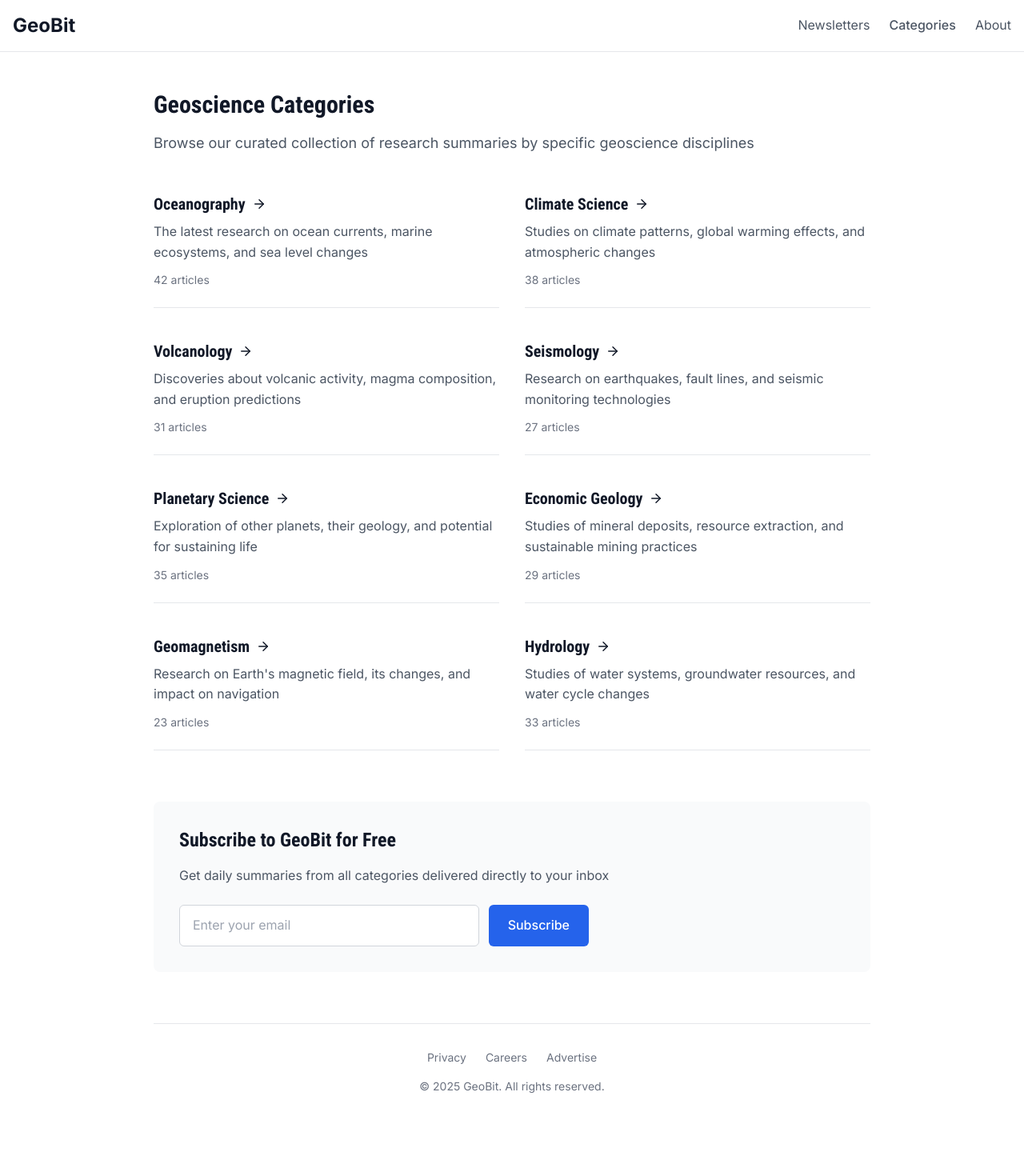
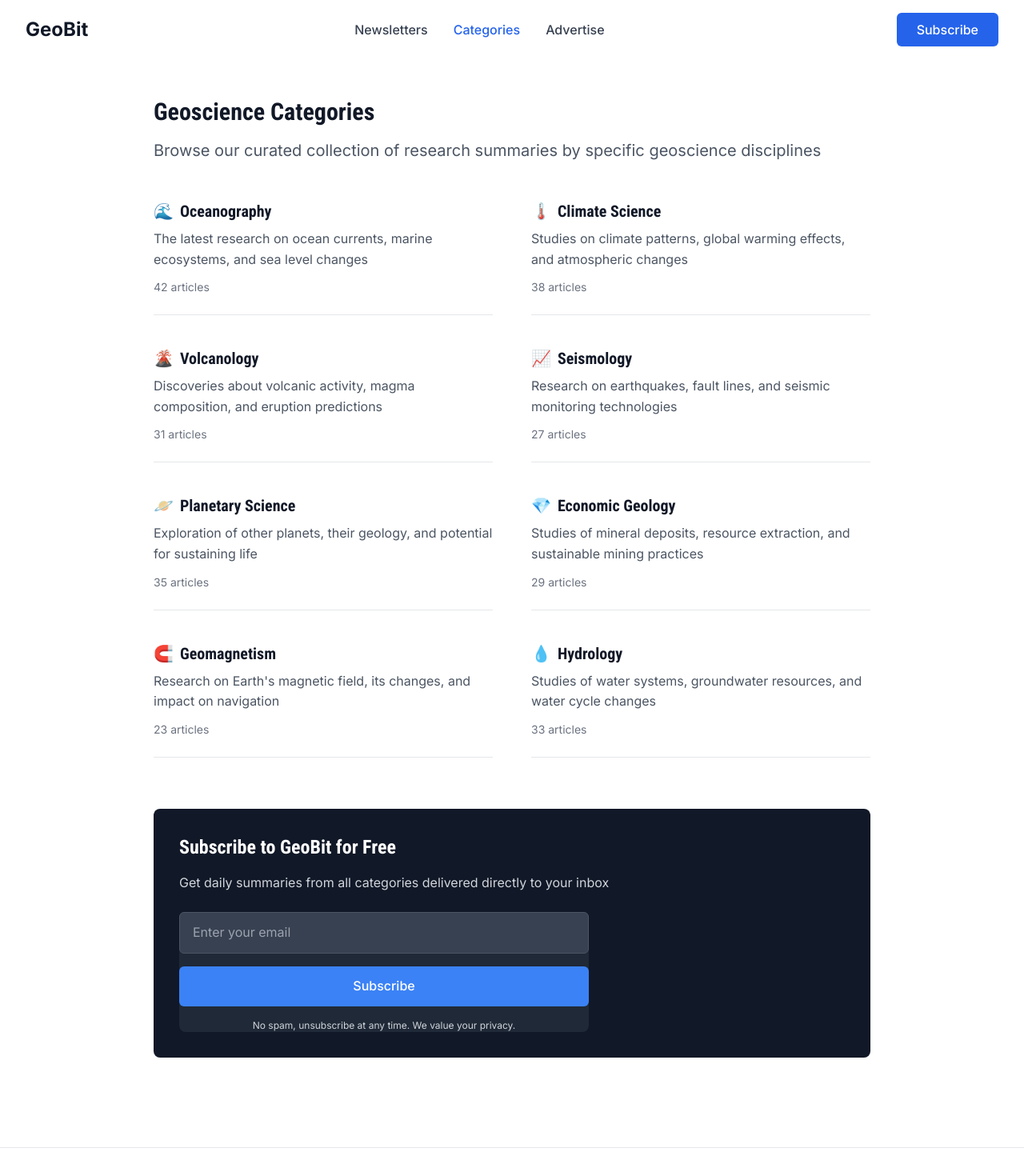
Before and after one commit to szilarddenes/geobit, a Next.js app: page /categories in a window 1280 px wide. Shown: the top 1470 px of the page at 80% size. Before the commit the page ends 1448 px from the top, so only its background shows below. Built offline with nearby package versions, Linux system fonts and the light colour scheme.

Commit message:
Update categories page to match TLDR.tech style

```diff
--- a/src/pages/categories/index.js
+++ b/src/pages/categories/index.js
@@ -1,99 +1,91 @@
-import Head from 'next/head';
 import Link from 'next/link';
-import { FiArrowRight } from 'react-icons/fi';
+import Layout from '@/components/layout/Layout';
+import SubscriptionForm from '@/components/newsletter/SubscriptionForm';
 
 export default function Categories() {
-    // Sample geoscience categories
+  // Sample geoscience categories with emojis
   const categories = [
     {
       id: 'oceanography',
       name: 'Oceanography',
+      emoji: '🌊',
       description: 'The latest research on ocean currents, marine ecosystems, and sea level changes',
       count: 42
     },
     {
       id: 'climate-science',
       name: 'Climate Science',
+      emoji: '🌡️',
       description: 'Studies on climate patterns, global warming effects, and atmospheric changes',
       count: 38
     },
     {
       id: 'volcanology',
       name: 'Volcanology',
+      emoji: '🌋',
       description: 'Discoveries about volcanic activity, magma composition, and eruption predictions',
       count: 31
     },
     {
       id: 'seismology',
       name: 'Seismology',
+      emoji: '📈',
       description: 'Research on earthquakes, fault lines, and seismic monitoring technologies',
       count: 27
     },
     {
       id: 'planetary-science',
       name: 'Planetary Science',
+      emoji: '🪐',
       description: 'Exploration of other planets, their geology, and potential for sustaining life',
       count: 35
     },
     {
       id: 'economic-geology',
       name: 'Economic Geology',
+      emoji: '💎',
       description: 'Studies of mineral deposits, resource extraction, and sustainable mining practices',
       count: 29
     },
     {
       id: 'geomagnetism',
       name: 'Geomagnetism',
+      emoji: '🧲',
       description: 'Research on Earth\'s magnetic field, its changes, and impact on navigation',
       count: 23
     },
     {
       id: 'hydrology',
       name: 'Hydrology',
+      emoji: '💧',
       description: 'Studies of water systems, groundwater resources, and water cycle changes',
       count: 33
     }
   ];
 
   return (
-        <>
-            <Head>
-                <title>Categories - GeoBit</title>
-                <meta name="description" content="Browse geoscience news by category" />
-                <meta name="viewport" content="width=device-width, initial-scale=1" />
-                <link rel="icon" href="/favicon.ico" />
-            </Head>
-
-            <main className="min-h-screen bg-white">
-                <nav className="border-b border-gray-200">
-                    <div className="container mx-auto px-4 py-4 flex justify-between items-center">
-                        <Link href="/" className="font-bold text-2xl text-gray-900">GeoBit</Link>
-                        <div className="flex space-x-6">
-                            <Link href="/newsletters" className="text-gray-600 hover:text-gray-900">Newsletters</Link>
-                            <Link href="/categories" className="text-gray-600 hover:text-gray-900 font-medium">Categories</Link>
-                            <Link href="/about" className="text-gray-600 hover:text-gray-900">About</Link>
-                        </div>
-                    </div>
-                </nav>
-
+    <Layout
+      title="Geoscience Categories - GeoBit"
+      description="Browse our curated collection of research summaries by specific geoscience disciplines"
+    >
       <div className="container mx-auto px-4 py-12">
         <header className="max-w-4xl mx-auto mb-12">
           <h1 className="text-3xl font-bold text-gray-900 mb-4">
             Geoscience Categories
           </h1>
-                        <p className="text-lg text-gray-600">
+          <p className="text-xl text-gray-600">
             Browse our curated collection of research summaries by specific geoscience disciplines
           </p>
         </header>
 
         <section className="max-w-4xl mx-auto mb-16">
-                        <div className="grid md:grid-cols-2 gap-x-8 gap-y-10">
+          <div className="grid md:grid-cols-2 gap-x-12 gap-y-10">
             {categories.map((category) => (
               <div key={category.id} className="border-b border-gray-200 pb-6">
-                                    <Link href={`/categories/${category.id}`}>
-                                        <h2 className="text-xl font-bold text-gray-900 mb-2 hover:text-blue-600 flex items-center">
+                <Link href={`/categories/${category.id}`} className="group">
+                  <h2 className="text-xl font-bold text-gray-900 mb-2 group-hover:text-blue-600 flex items-center">
+                    <span className="mr-2">{category.emoji}</span>
                     {category.name}
-                                            <FiArrowRight className="ml-2" size={18} />
                   </h2>
                 </Link>
                 <p className="text-gray-600 mb-3">
@@ -107,40 +99,19 @@ export default function Categories() {
           </div>
         </section>
 
-                    <section className="max-w-4xl mx-auto mb-16 bg-gray-50 rounded-lg p-8">
-                        <h2 className="text-2xl font-bold text-gray-900 mb-4">
+        <section className="max-w-4xl mx-auto mb-16 bg-gray-900 text-white rounded-lg p-8">
+          <h2 className="text-2xl font-bold text-white mb-4">
             Subscribe to GeoBit for Free
           </h2>
-                        <p className="text-gray-600 mb-6">
+          <p className="text-gray-300 mb-6">
             Get daily summaries from all categories delivered directly to your inbox
           </p>
 
-                        <form className="flex flex-col sm:flex-row max-w-lg gap-3">
-                            <input
-                                type="email"
-                                className="flex-grow px-4 py-3 border border-gray-300 rounded-md focus:ring-2 focus:ring-blue-500 focus:border-blue-500"
-                                placeholder="Enter your email"
-                                required
-                            />
-                            <button
-                                type="submit"
-                                className="px-6 py-3 bg-blue-600 hover:bg-blue-700 text-white font-medium rounded-md transition duration-200"
-                            >
-                                Subscribe
-                            </button>
-                        </form>
+          <div className="max-w-lg">
+            <SubscriptionForm theme="dark" />
+          </div>
         </section>
-
-                    <footer className="max-w-4xl mx-auto py-8 border-t border-gray-200 text-center text-gray-500 text-sm">
-                        <div className="flex justify-center space-x-6 mb-4">
-                            <Link href="/privacy" className="hover:text-gray-900">Privacy</Link>
-                            <Link href="/careers" className="hover:text-gray-900">Careers</Link>
-                            <Link href="/advertise" className="hover:text-gray-900">Advertise</Link>
       </div>
-                        <p>&copy; {new Date().getFullYear()} GeoBit. All rights reserved.</p>
-                    </footer>
-                </div>
-            </main>
-        </>
+    </Layout>
   );
 }
```
Lines whose indentation alone changed are shown as unchanged.
